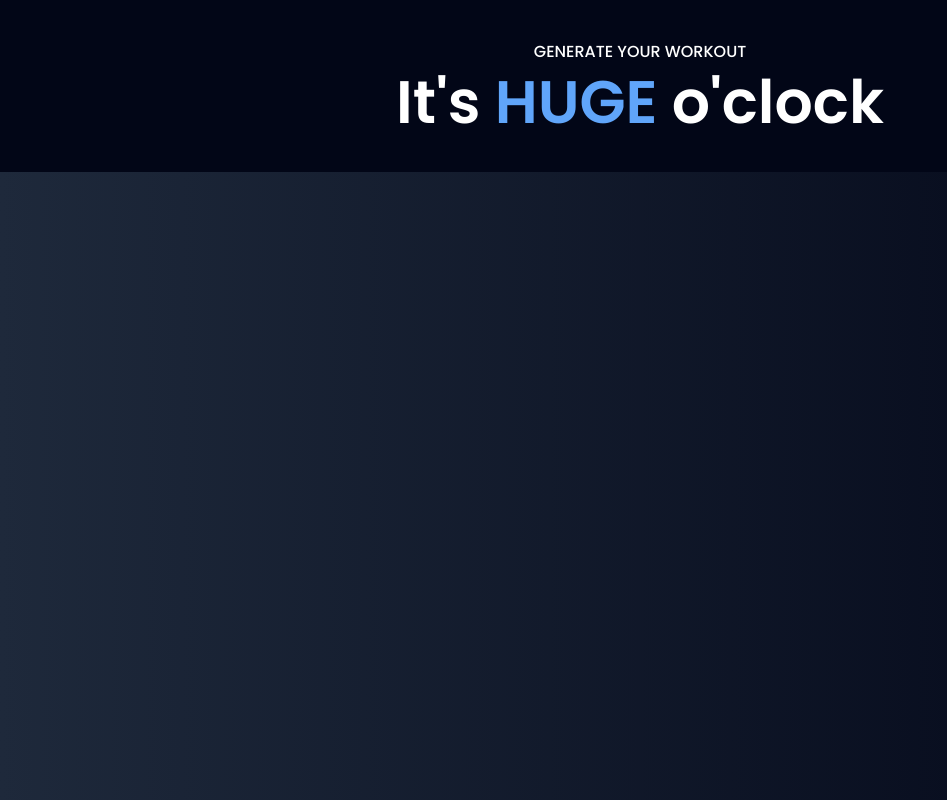
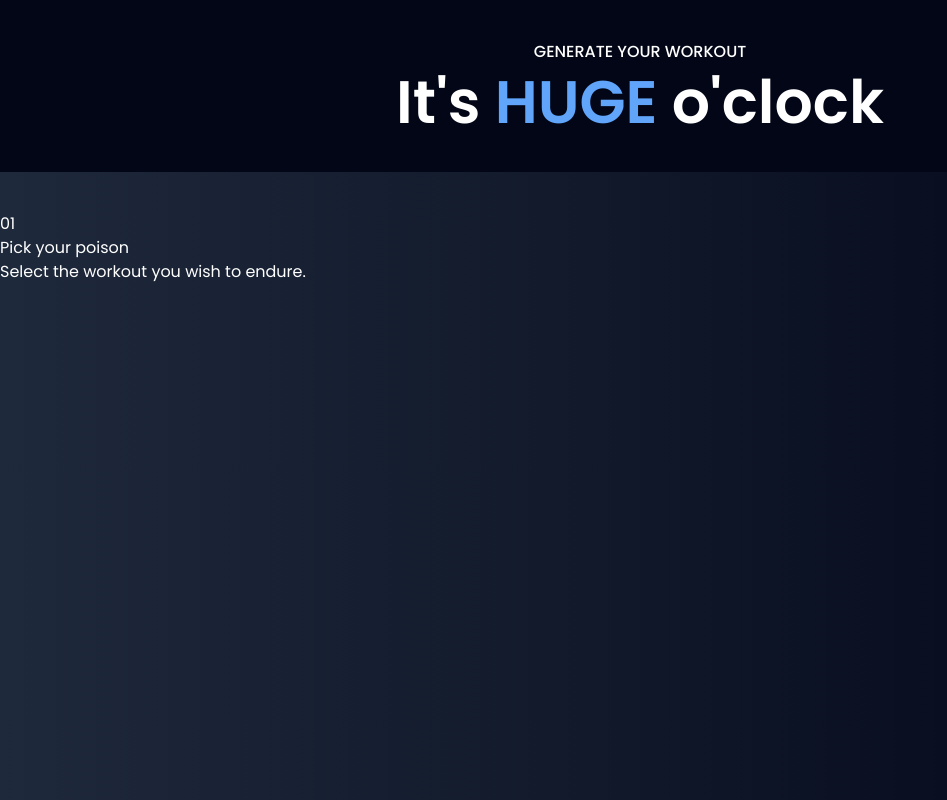
Before and after one commit to aadarshraj02/Gym-app, a React (Vite) app: page / in a window 1280 px wide. Shown: the part 800-1600 px from the top of the page, without its empty margins (0-947 px from the left). Built offline with nearby package versions, Linux system fonts and the light colour scheme.

Commit message:
added header

```diff
--- a/src/components/Generator.jsx
+++ b/src/components/Generator.jsx
@@ -18,7 +18,13 @@ const Generator = () => {
     <SectionWrapper
       header={"generate your workout"}
       title={["It's", "Huge", "o'clock"]}
-    ></SectionWrapper>
+    >
+      <Header
+        index={"01"}
+        title={"Pick your poison"}
+        description={"Select the workout you wish to endure."}
+      />
+    </SectionWrapper>
   );
 };
 
```
